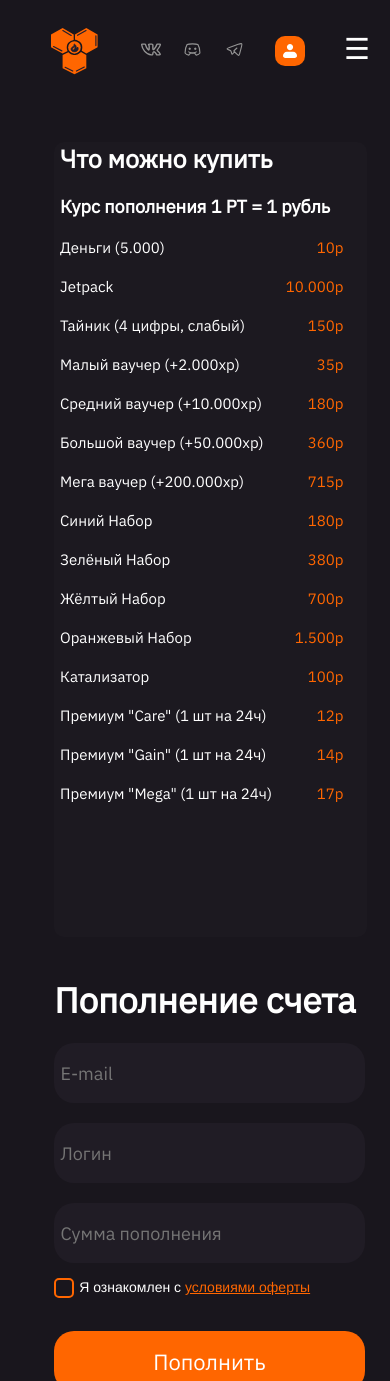
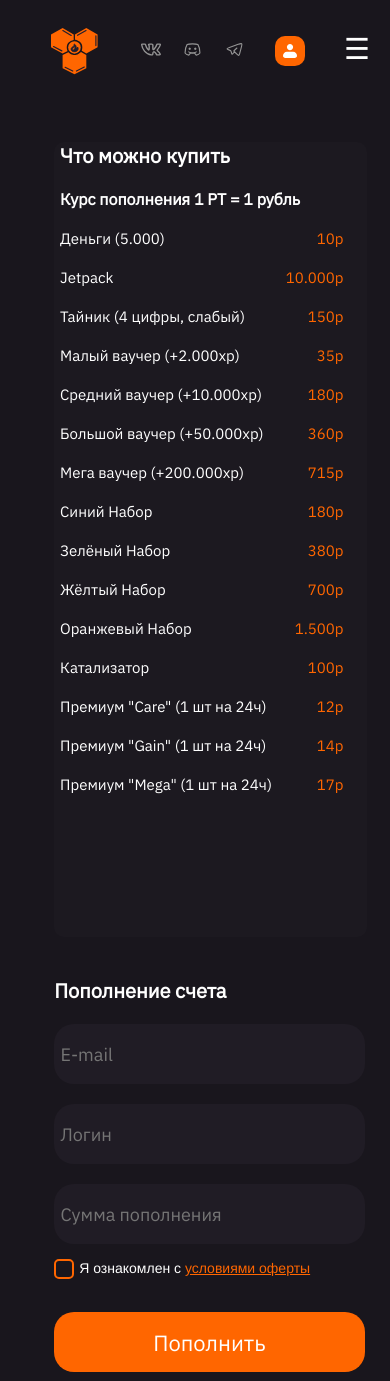
Before and after one commit to User23932344/delirium, a Vue app: page /top-up in a window 390 px wide. Shown: the top 1381 px of the page. Built offline with nearby package versions, Linux system fonts and the light colour scheme.

Commit message:
feat:Small adjustments

```diff
--- a/src/pages/TopUp.vue
+++ b/src/pages/TopUp.vue
@@ -504,7 +504,7 @@ export default {
     .assortment {
         margin-top: 40px;
         font-family: "IBM Plex Sans", Helvetica;
-        font-size: 25px;
+        font-size: 20px;
         color: var(--variable-collection-white);
     }
 
@@ -512,7 +512,7 @@ export default {
         color: var(--variable-collection-white);
         margin-top: 20px;
         font-family: "IBM Plex Sans", Helvetica;
-        font-size: 18px;
+        font-size: 16px;
         color: var(--variable-collection-white);
     }
 
@@ -543,7 +543,8 @@ export default {
     .replenishment {
         color: var(--variable-collection-white);
         font-family: "IBM Plex Sans", Helvetica;
-        font-size: 35px;
+        font-size: 20px;
+        font-weight: 700;
     }
 
     .topup {
```
